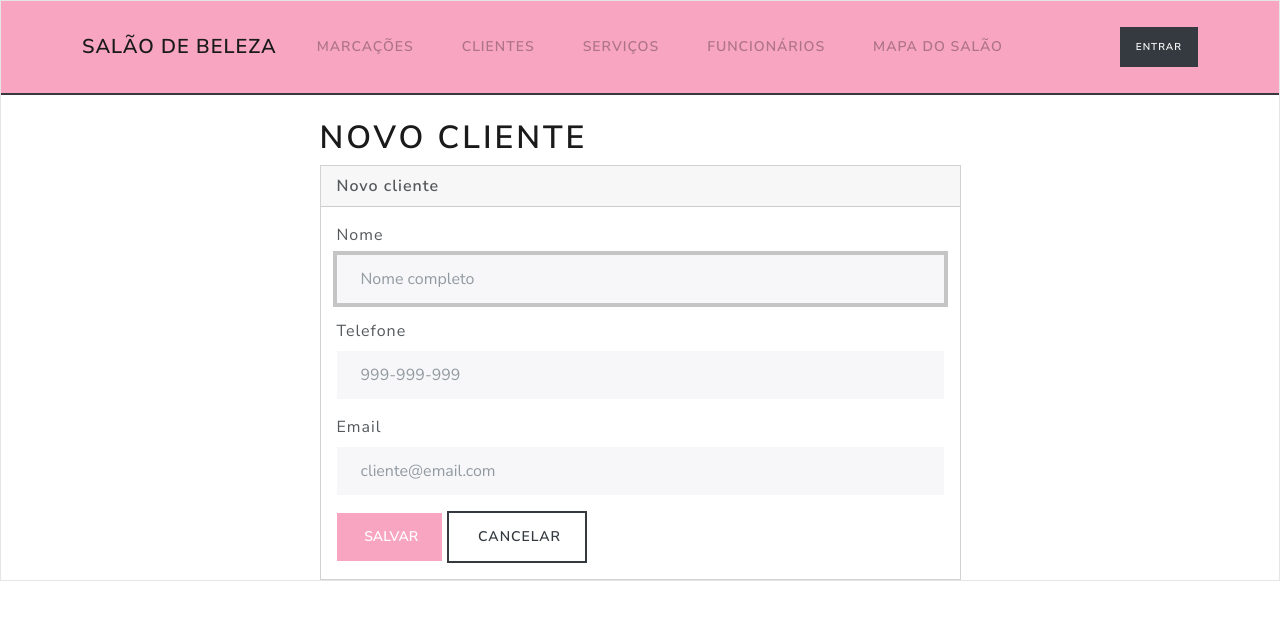
After one commit to RLair-bit/Salao-Beleza-MTR, a Django app: page /clientes/novo/ in a window 1280 px wide. The commit adds this page. Shown: the top 620 px of the page. Run offline with Django 5.2, Linux system fonts and the light colour scheme; some libraries are stand-ins or nearby versions.

Commit message:
Adição das funcionalidade de adicionar e editar clientes

```diff
--- a/clientes/forms.py
+++ b/clientes/forms.py
@@ -16,7 +16,8 @@ class ClienteForm(forms.ModelForm):
 
             "telefone": forms.TextInput(attrs={
                 "class": "form-control",
-                "placeholder": "(11) 99999-9999",
+                "placeholder": "999-999-999",
+                "inputmode": "numeric",
             }),
 
             "email": forms.EmailInput(attrs={
--- /dev/null
+++ b/clientes/templates/clientes/form.html
@@ -0,0 +1,38 @@
+{% extends "base.html" %}
+
+{% block titulo %}{{ titulo }}{% endblock %}
+
+{% block conteudo %}
+
+<div class="row justify-content-center">
+    <div class="col-lg-7">
+        <h1>{{ titulo }}</h1>
+        <div class="card">
+            <div class="card-header fw-bold">{{ titulo }}</div>
+            <div class="card-body">
+                <form method="post" novalidate>
+                    {% csrf_token %}
+                    {% for campo in form %}
+                    <div class="mb-3">
+                        <label class="form-label" for="{{ campo.id_for_label }}">{{ campo.label }}</label>
+                        {{ campo }}
+                        {% for erro in campo.errors %}
+                        <div class="text-danger small mt-1">{{ erro }}</div>
+                        {% endfor %}
+                    </div>
+                    {% endfor %}
+                    <button class="btn btn-primary">
+                        <i class="bi bi-floppy"></i>
+                        &nbsp;Salvar
+                    </button>
+                    <a class="btn btn-outline-dark" href="{% url 'clientes:listar' %}">
+                        <i class="bi bi-x-lg"></i>
+                        &nbsp;Cancelar
+                    </a>
+                </form>
+            </div>
+        </div>
+    </div>
+</div>
+
+{% endblock %}
--- a/clientes/urls.py
+++ b/clientes/urls.py
@@ -2,11 +2,11 @@ from django.urls import path
 
 from . import views
 
-app_name = "marcacoes"
+app_name = "clientes"
 
 urlpatterns = [
-    path("", views.listar, name="cliente"),
-    # path("nova/", views.criar, name="criar"),
-    # path("<int:pk>/editar/", views.editar, name="editar"),
+    path("", views.listar, name="listar"),
+    path("novo/", views.criar, name="criar"),
+    path("<int:pk>/editar/", views.editar, name="editar"),
     # path("<int:pk>/estado/<str:estado>/", views.mudar_estado, name="mudar_estado"),
 ]
--- a/clientes/views.py
+++ b/clientes/views.py
@@ -1,28 +1,42 @@
+from django.contrib import messages
+
 from django.shortcuts import redirect, render
 
 from clientes.forms import ClienteForm
 
 from .models import Cliente
 
+
 # Create your views here.
 def listar(request):
-    clientes = Cliente.objects.all()
-    context = {
-        'clientes': clientes,
-    }
-    return render(request, 'clientes/lista.html', context)
+    q = request.GET.get("q", "")
+    if q:
+        clientes = Cliente.objects.filter(nome__icontains=q)
+    else:
+        clientes = Cliente.objects.all()
+
+    return render(request, "clientes/lista.html", {"clientes": clientes, "procura": q})
+
 
 def criar(request):
     form = ClienteForm(request.POST or None)
-    if form.is_valid():
+    if request.method == "POST" and form.is_valid():
         form.save()
-        return redirect('cliente_lista')
-    return render(request, 'clientes/criar.html', {'form': form})
+        messages.success(request, "Cliente criado com sucesso.")
+        return redirect("clientes:listar")
+
+    return render(request, "clientes/form.html", {"form": form, "titulo": "Novo cliente"})
+
 
 def editar(request, pk):
     cliente = Cliente.objects.get(pk=pk)
+    if not cliente:
+        messages.error(request, "Cliente não encontrado.")
+        return redirect("clientes:listar")
+
     form = ClienteForm(request.POST or None, instance=cliente)
-    if form.is_valid():
+    if request.method == "POST" and form.is_valid():
         form.save()
-        return redirect('cliente_lista')
-    return render(request, 'clientes/editar.html', {'form': form, 'cliente': cliente})
+        messages.success(request, "Cliente atualizado com sucesso.")
+        return redirect("clientes:listar")
+    return render(request, "clientes/form.html", {"form": form, "cliente": cliente})
--- a/templates/base.html
+++ b/templates/base.html
@@ -56,7 +56,7 @@
         <div class="collapse navbar-collapse" id="menu">
             <ul class="navbar-nav me-auto">
                 <li class="nav-item"><a class="nav-link" href="{% url 'marcacoes:agenda' %}">Marcações</a></li>
-                <li class="nav-item"><a class="nav-link" href="{% url 'cliente_lista' %}">Clientes</a></li>
+                <li class="nav-item"><a class="nav-link" href="{% url 'clientes:listar' %}">Clientes</a></li>
                 <li class="nav-item"><a class="nav-link" href="#">Serviços</a></li>
                 <li class="nav-item"><a class="nav-link" href="{% url 'funcionarios:lista' %}">Funcionários</a></li>
                 <li class="nav-item">
```
Also changed, not shown: clientes/templates/clientes/lista.html (added, +56 -0 lines), templates/clientes/lista.html (deleted, +0 -46 lines).
